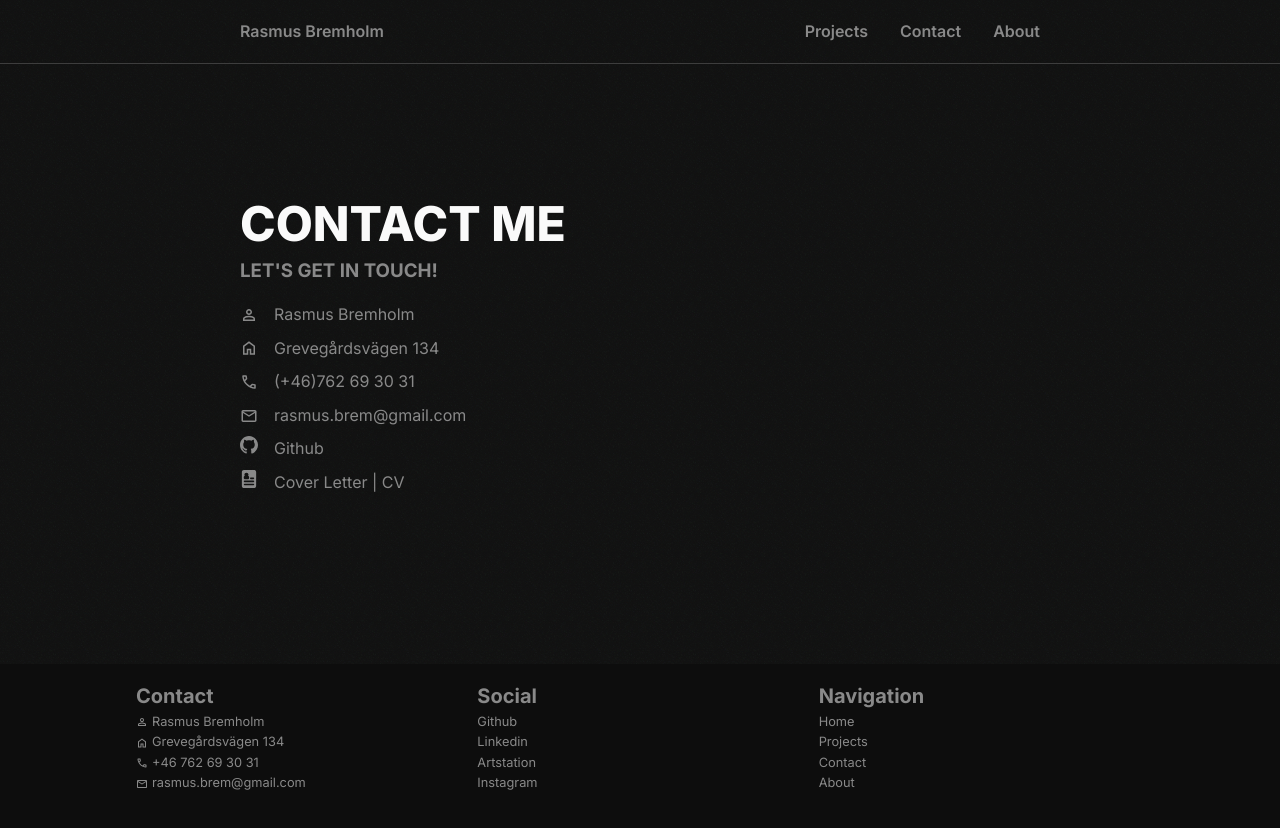
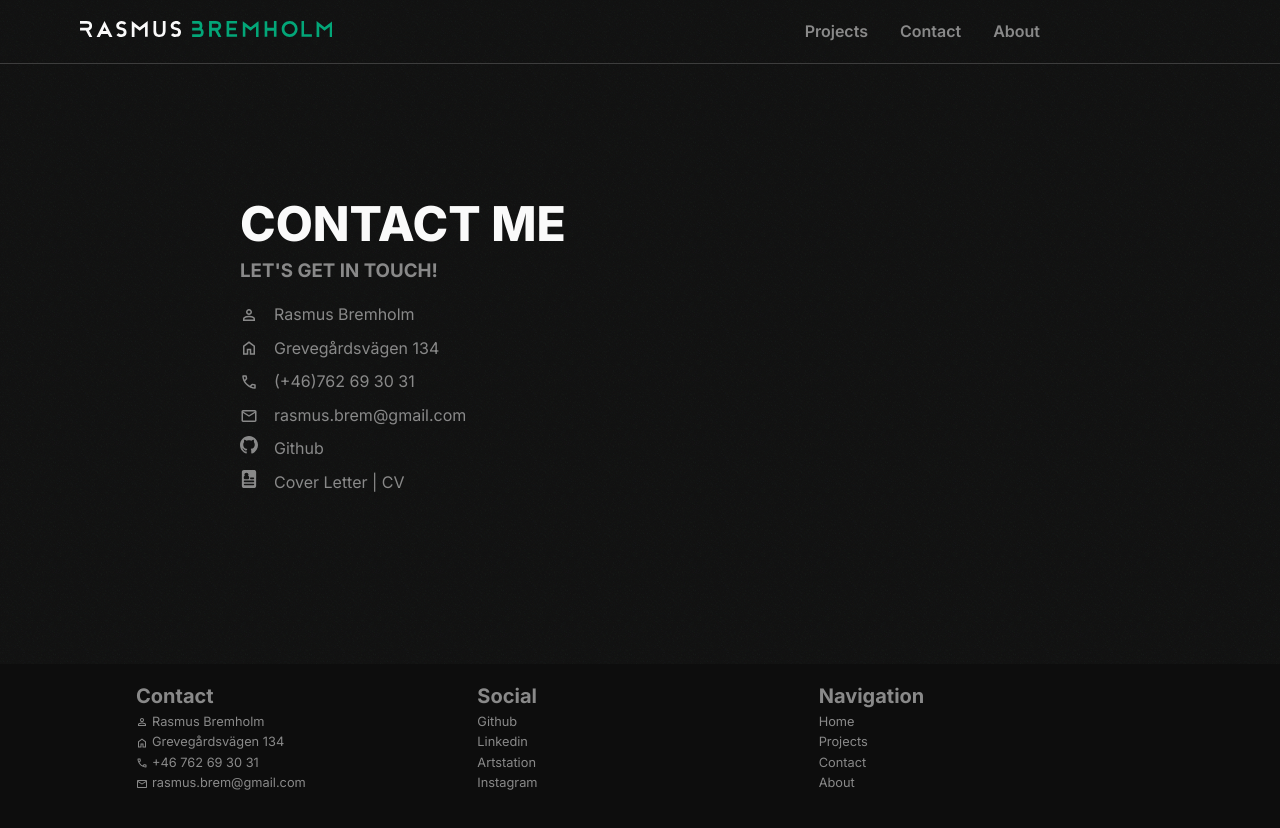
Before and after one commit to visceral89/portfolio2023, a Next.js app: page /contact in a window 1280 px wide. Shown: the top 828 px of the page. Built offline with nearby package versions, Linux system fonts and the light colour scheme; a web font is replaced by a local one.

Commit message:
Minor fixes

```diff
--- a/src/app/components/About.jsx
+++ b/src/app/components/About.jsx
@@ -23,7 +23,6 @@ export const About = () => {
 		<>
 			<h2 id='about'>About Me</h2>
 			<div className={styles.aboutContent}>
-				<h3 className={styles.span}>A bit about me</h3>
 				<p>
 					I'm a self-taught Frontend/Fullstack developer that is currently studying Frontend
 					Development at IT Högskolan in Göteborg, Sweden. I love exploring areas where tech and
--- a/src/app/components/Icons.jsx
+++ b/src/app/components/Icons.jsx
@@ -1324,3 +1324,79 @@ export const IconCSS = () => {
 		</div>
 	);
 };
+
+export const Logo = () => {
+	return (
+		<div>
+			<svg xmlns='http://www.w3.org/2000/svg' viewBox='0 0 570.85 36.18'>
+				<defs></defs>
+				<path
+					fill='#fafafa'
+					class='a'
+					d='M117.07.18l18,14,18-14.08V35.87h-6V13.16c-4.74,2.49-8,6.16-12.09,8.72l-11.73-9.1V36h-6.13Z'
+				/>
+				<path
+					fill='#fafafa'
+					class='a'
+					d='M55.43,0l18,36H66.75l-4-6.86H48.12L44.71,36h-7.2Zm4.48,22.49c-1.57-3.15-2.9-5.82-4.5-9l-3.78,9Z'
+				/>
+				<path
+					fill='#fafafa'
+					class='a'
+					d='M166.25.2h5.95c0,7,0,13.78,0,20.61a21.66,21.66,0,0,0,.63,5.14c.82,3.19,3.13,4.74,6.67,4.81,3.36.06,6.25-1.58,7.14-4.35a16.61,16.61,0,0,0,.67-4.77c.07-5.86,0-11.72,0-17.58V.24h6.07c.08,1,.21,1.92.21,2.87,0,6,0,12,0,18,0,.37,0,.74,0,1.12-.35,12-8.23,15.19-18,13.52-5.58-1-9.15-5.14-9.37-11.06C166,16.59,166.25,8.5,166.25.2Z'
+				/>
+				<path
+					fill='#fafafa'
+					class='a'
+					d='M0,6.09V.24C6.32.24,12.52,0,18.69.34c4.45.28,7.38,3.33,8.25,7.47,1,4.74.1,8.94-3.84,12.12a25.67,25.67,0,0,1-2.88,1.75L27.81,36H21.18l-7.91-14.4H.11V15.35h9.94c2.12,0,4.24.07,6.36,0,3.11-.13,4.77-1.75,4.78-4.55s-1.76-4.54-4.78-4.66c-3.62-.14-7.24,0-10.86,0Z'
+				/>
+				<path
+					fill='#fafafa'
+					class='a'
+					d='M205.66,31.49l4.51-3.66c2.71,2,5.54,2.91,8.8,1.66a4.14,4.14,0,0,0,2.81-3.6c.32-2.35-.85-3.95-3.67-4.83-2.48-.79-5.12-1.2-7.48-2.24-6.1-2.68-7.4-10.06-2.88-14.92A11.38,11.38,0,0,1,214.2.42c5.19-.93,9.86,0,13.64,4.42l-4.56,3.64c-2.63-2.12-5.46-3-8.71-1.85a3.87,3.87,0,0,0-2.95,3.83c-.09,2.18,1.29,3.13,3.06,3.65,1.43.42,2.93.61,4.39.91,6.13,1.29,9.46,5,9.36,10.31A11,11,0,0,1,219,35.84C214,36.72,209.41,35.9,205.66,31.49Z'
+				/>
+				<path
+					fill='#fafafa'
+					class='a'
+					d='M104.65,5l-4.42,3.42c-2.63-1.74-5.44-2.9-8.68-1.79-2.27.77-3.31,2-3.19,4s1.49,3.09,3.31,3.56c1.57.39,3.2.56,4.78.94,5.52,1.33,8.8,4.78,8.8,9.67a10.66,10.66,0,0,1-8.52,10.84c-5.26,1.26-10.1.49-14.22-4.1L87,27.93c1,.52,1.94,1.08,2.93,1.52a7,7,0,0,0,6.49-.22,4.12,4.12,0,0,0,0-7.48,22.21,22.21,0,0,0-4.23-1.45,35.68,35.68,0,0,1-3.94-1.09c-3.54-1.53-6-3.93-6.24-8.09s1.57-7,4.81-9.06C91.85-1.14,100.59-.64,104.65,5Z'
+				/>
+				<path
+					fill='#03a678'
+					class='b'
+					d='M570.85,36h-6.12V13c-4.51,2.93-7.92,6.09-11.85,9l-11.82-9.29V35.94H535V.16l17.95,14,18-13.87Z'
+				/>
+				<path
+					fill='#03a678'
+					class='b'
+					d='M312.28,21.9c2.42,4.53,4.85,9.1,7.48,14.05h-6.55l-7.88-14.14h-7.07v14h-6.34V.21c6.43,0,12.77-.29,19.08.1,4.51.28,7.78,4.32,8.14,8.9C319.62,15.27,318.39,17.58,312.28,21.9ZM298.2,15.26c3.85,0,7.31.07,10.76,0,2.81-.08,4-1.32,4.2-4.13.21-2.41-1.18-4.64-3.62-4.82C305.77,6,302,6.21,298.2,6.21Z'
+				/>
+				<path
+					fill='#03a678'
+					class='b'
+					d='M403.8.37V35.92h-5.74V12.52c-4.38,3.36-8.22,6.31-12.23,9.37L374,12.78v23h-5.87V.41c2.56,1.94,4.81,3.61,7,5.34,2.84,2.23,5.65,4.5,8.47,6.76,2.12,1.7,2.38,1.7,4.49,0q7.19-5.69,14.38-11.36A14.69,14.69,0,0,1,403.8.37Z'
+				/>
+				<path
+					fill='#03a678'
+					class='b'
+					d='M474,36.09c-8.4,0-18.17-6.34-17.88-18.56C456.37,6.8,465.17.09,474.43.13a17.85,17.85,0,0,1,17.69,18.4A17.81,17.81,0,0,1,474,36.09ZM485.87,18c.4-5.87-5.38-12-11.89-11.9a12.17,12.17,0,0,0-11.72,12.14A12.06,12.06,0,0,0,474.6,30.07C480.52,30,486.46,24,485.87,18Z'
+				/>
+				<path
+					fill='#03a678'
+					class='b'
+					d='M253.67,15.2c4.4,0,8.5.07,12.59,0,3.43-.07,4.72-1.63,4.36-5-.27-2.62-1.8-3.95-4.9-4s-6.49,0-9.74,0c-.73,0-1.46-.1-2.39-.17V.14c5.12,0,10.1-.19,15,.06a8.67,8.67,0,0,1,7.75,7.06c.57,2.83.86,5.66-.59,8.37a7.39,7.39,0,0,0-.4,1.55c2.29,2.33,4.37,4.78,4.33,8.33-.07,5.78-2.43,9.92-8.33,10.42s-11.71.11-17.79.11v-6h9c2.37,0,4.75.1,7.12,0,2.64-.15,4-1.79,3.87-4.5s-1.1-3.79-4-3.86c-4-.11-8,0-12,0h-4Z'
+				/>
+				<path
+					fill='#03a678'
+					class='b'
+					d='M423.47,15.09h15V.27h5.89V35.84H438.5V21.79H423.55v14h-6V.29h5.88Z'
+				/>
+				<path
+					fill='#03a678'
+					class='b'
+					d='M337.44,5.93V15h15.19v6H337.49v9.1h17.69v5.75H331.49V.27h23.67V5.93Z'
+				/>
+				<path fill='#03a678' class='b' d='M500.89.23h5.74V30H524.4v5.87H500.89Z' />
+			</svg>
+		</div>
+	);
+};
--- a/src/app/components/Navbar.jsx
+++ b/src/app/components/Navbar.jsx
@@ -1,11 +1,14 @@
 import styles from "./Navbar.module.scss";
 import Link from "next/link";
+import { Logo } from "./Icons";
 
 export const Navbar = () => {
 	return (
 		<nav className={styles.navbar}>
 			<div className={styles.logo}>
-				<Link href='/'>Rasmus Bremholm</Link>
+				<Link href='/'>
+					<Logo />
+				</Link>
 			</div>
 			<div className={styles.links}>
 				<Link href='/#projects'>Projects</Link>
--- a/src/app/components/Navbar.module.scss
+++ b/src/app/components/Navbar.module.scss
@@ -17,6 +17,9 @@
 .logo {
 	width: 100%;
 	padding-left: $gutter-padding-s;
+	svg {
+		height: 1rem;
+	}
 }
 
 .links {
@@ -39,7 +42,7 @@
 
 @include l {
 	.logo {
-		padding-left: $gutter-padding-l;
+		padding-left: $gutter-padding-m;
 	}
 	.links {
 		padding-right: $gutter-padding-l;
@@ -47,7 +50,7 @@
 }
 @include xl {
 	.logo {
-		padding-left: $gutter-padding-xl;
+		padding-left: $gutter-padding-m;
 	}
 	.links {
 		padding-right: $gutter-padding-xl;
```
Also changed, not shown: src/app/components/About.module.scss (+7 -7 lines), public/logo-rasmus.svg (added).
